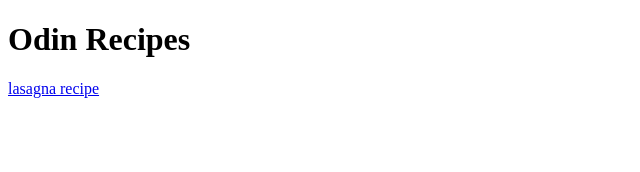
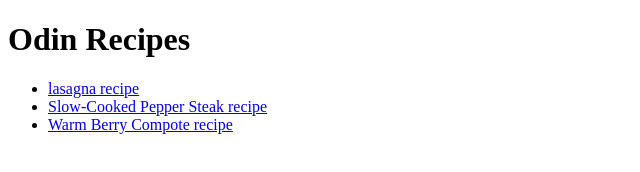
Before and after one commit to Abdallah-Dridi/odin-recipes, a plain HTML site: page index.html in a window 1280 px wide. Shown: the whole page, without its empty margins (0-640 px from the left). Drawn offline with Linux system fonts and the light colour scheme.

Commit message:
Added the Recipes pages links to the index.html file

```diff
--- a/index.html
+++ b/index.html
@@ -6,6 +6,10 @@
   </head>
   <body>
     <h1>Odin Recipes</h1>
-    <a href="./recipes/lasagna.html">lasagna recipe</a>
+    <ul>
+      <li><a href="./recipes/lasagna.html">lasagna recipe</a></li>
+      <li><a href="./recipes/Pepper-Steak.html">Slow-Cooked Pepper Steak recipe</a></li>
+      <li><a href="./recipes/warm-berry-compote.html">Warm Berry Compote recipe</a></li>
+    </ul>
   </body>
 </html>
```
Also changed, not shown: recipes/Warm-Berry-Compote.html (deleted).
